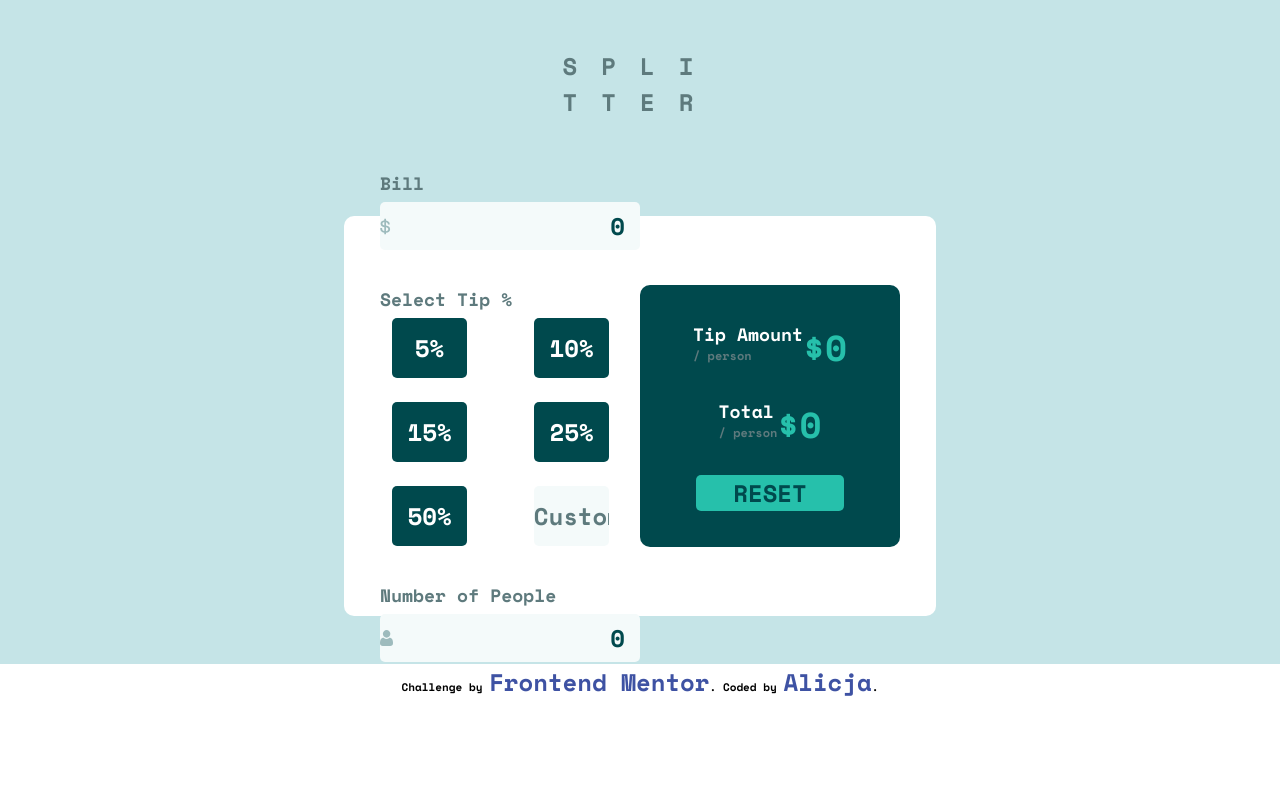
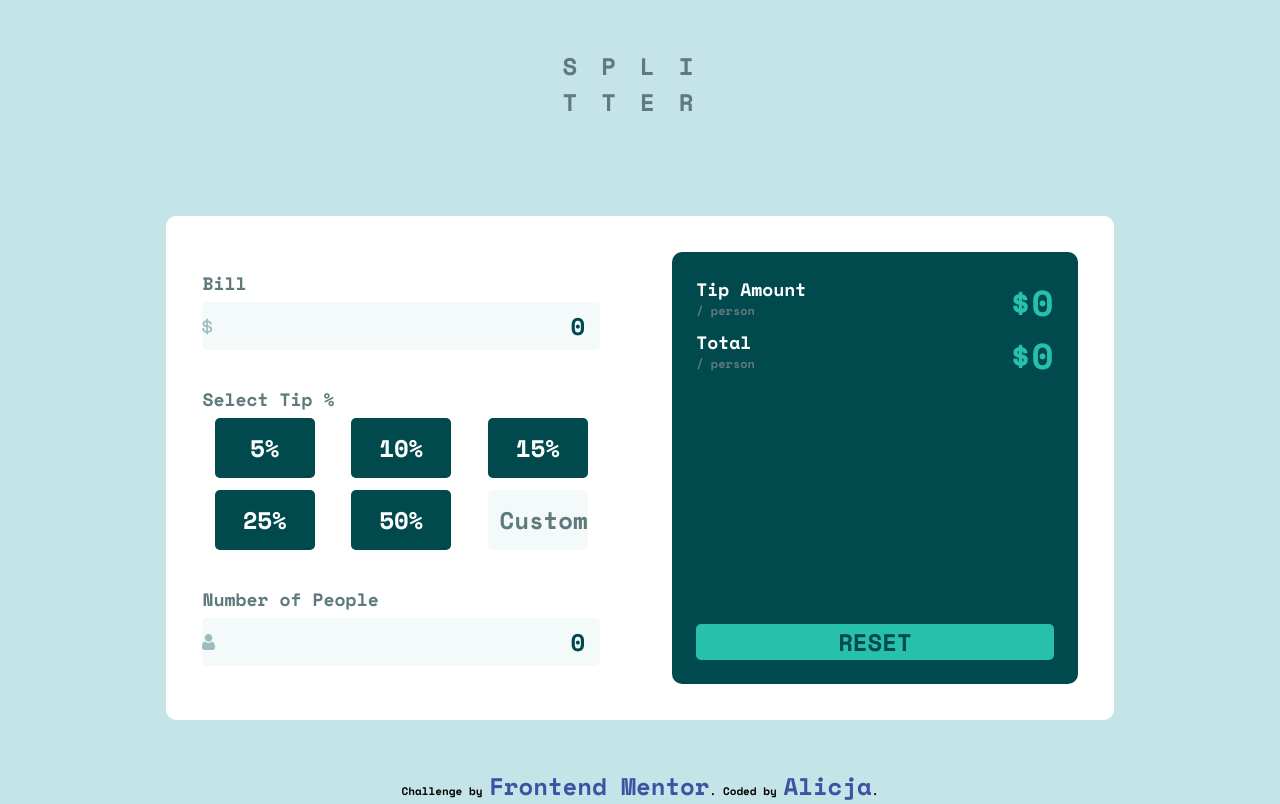
Before and after one commit to alaWilliams/tip-calculator-app, a plain HTML site: page index.html in a window 1280 px wide. Drawn offline with nearby package versions, Linux system fonts and the light colour scheme.

Commit message:
desktop version

```diff
--- a/index.html
+++ b/index.html
@@ -120,6 +120,7 @@
 				</div>
 
 
+				<div class="result-wrapper">
 					<div class="result">
 						<div class="result-section">
 							<div class="left">
@@ -135,6 +136,7 @@
 									<div class="person">/ person</div>
 							</div>
 									<div class="total amount">$0</div>
+						</div>
 					</div>
 
 					<input type="reset" value="RESET" class="click reset" />
--- a/reset.css
+++ b/reset.css
@@ -1,5 +1,5 @@
 /***
-    The new CSS reset - version 1.7.3 (last updated 7.8.2022)
+    The new CSS reset - version 1.8.3 (last updated 21.1.2023)
     GitHub page: https://github.com/elad2412/the-new-css-reset
 ***/
 
@@ -31,7 +31,8 @@ ol, ul, menu {
 
 /* For images to not be able to exceed their container */
 img {
-  max-width: 100%;
+  max-inline-size: 100%;
+  max-block-size: 100%;
 }
 
 /* removes spacing between cells in tables */
@@ -55,9 +56,19 @@ meter {
   appearance: revert;
 }
 
+/* preformatted text - use only for this feature */
+pre {
+  all: revert;
+}
+
 /* reset default text opacity of input placeholder */
 ::placeholder {
   color: unset;
+}
+
+/* remove default dot (•) sign */
+::marker {
+  content: initial;
 }
 
 /* fix the feature of 'hidden' attribute.
@@ -81,3 +92,8 @@ meter {
 :where([draggable="true"]) {
   -webkit-user-drag: element;
 }
+
+/* Revert Modal native behavior */
+:where(dialog:modal) {
+  all: revert;
+}
--- a/style.css
+++ b/style.css
@@ -74,7 +74,7 @@
 	width: 80%;
 }
 
-.result {
+.result-wrapper {
 	background-color: hsl(183, 100%, 15%);
 	border-radius: 10px;
 	padding: 1rem;
@@ -140,28 +140,12 @@
 	}
 
 	.reset {
-		max-width: 70%;
 		margin: auto;
 		display: block;
-	}
-
-	.result > * {
-		margin: auto;
 	}
 }
 
 @media screen and (min-width: 1200px) {
-  .section-wrapper {
-    background-color: hsl(0, 0%, 100%);
-    padding: 1.5rem;
-    border-radius: 10px;
-    height: 50vh;
-    width: 50%;
-    display: flex;
-    align-items: center;
-
-  }
-
   .section {
     background-color: hsl(185, 41%, 84%);
     display: flex;
@@ -169,27 +153,41 @@
     justify-content: center;
   }
 
+  .section-wrapper {
+    background-color: hsl(0, 0%, 100%);
+    display: flex;
+    width: 80%;
+    border-radius: 10px;
+  }
 
   .section-wrapper > * {
     width: 50%;
+    margin: 1.5rem;
   }
 
-  .result {
-    height: 80%;
-    display: flex;
-    flex-direction: column;
-    align-items: center;
+  .tip-form {
+    grid-template-columns: repeat(3, 1fr);
+    gap: 0.5rem;
   }
 
-  .input-wrapper > * {
+  .btn, .custom {
     width: 100%;
   }
 
-  .input-wrapper {
+  .attribution {
+    background-color: hsl(185, 41%, 84%);
+  }
+
+  .result-wrapper {
     display: flex;
     flex-direction: column;
+    justify-content: space-between;
   }
 
-  .tip-form {
-  }
+ .reset {
+  margin: 0;
+ }
+ .result-section {
+  margin: 0 auto;
+ }
 }
```
Lines whose indentation alone changed are shown as unchanged.
